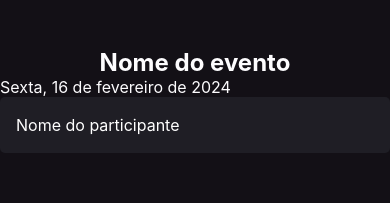
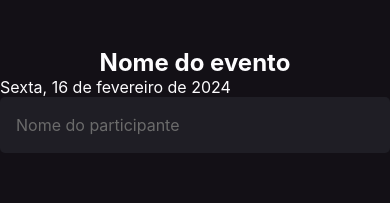
Before and after one commit to romulo-iorio/imhere, a React Native app: screen / in a window 390 px wide. Shown: the top 203 px of the page. Built offline with nearby package versions, Linux system fonts and the light colour scheme.

Commit message:
feat: creating text input

```diff
--- a/src/screens/Home/index.tsx
+++ b/src/screens/Home/index.tsx
@@ -14,7 +14,7 @@ export const Home = () => {
 
       <TextInput
         placeholder="Nome do participante"
-        placeholderTextColor="6b6b6b"
+        placeholderTextColor="#6b6b6b"
         style={styles.input}
       />
     </SafeAreaView>
```
